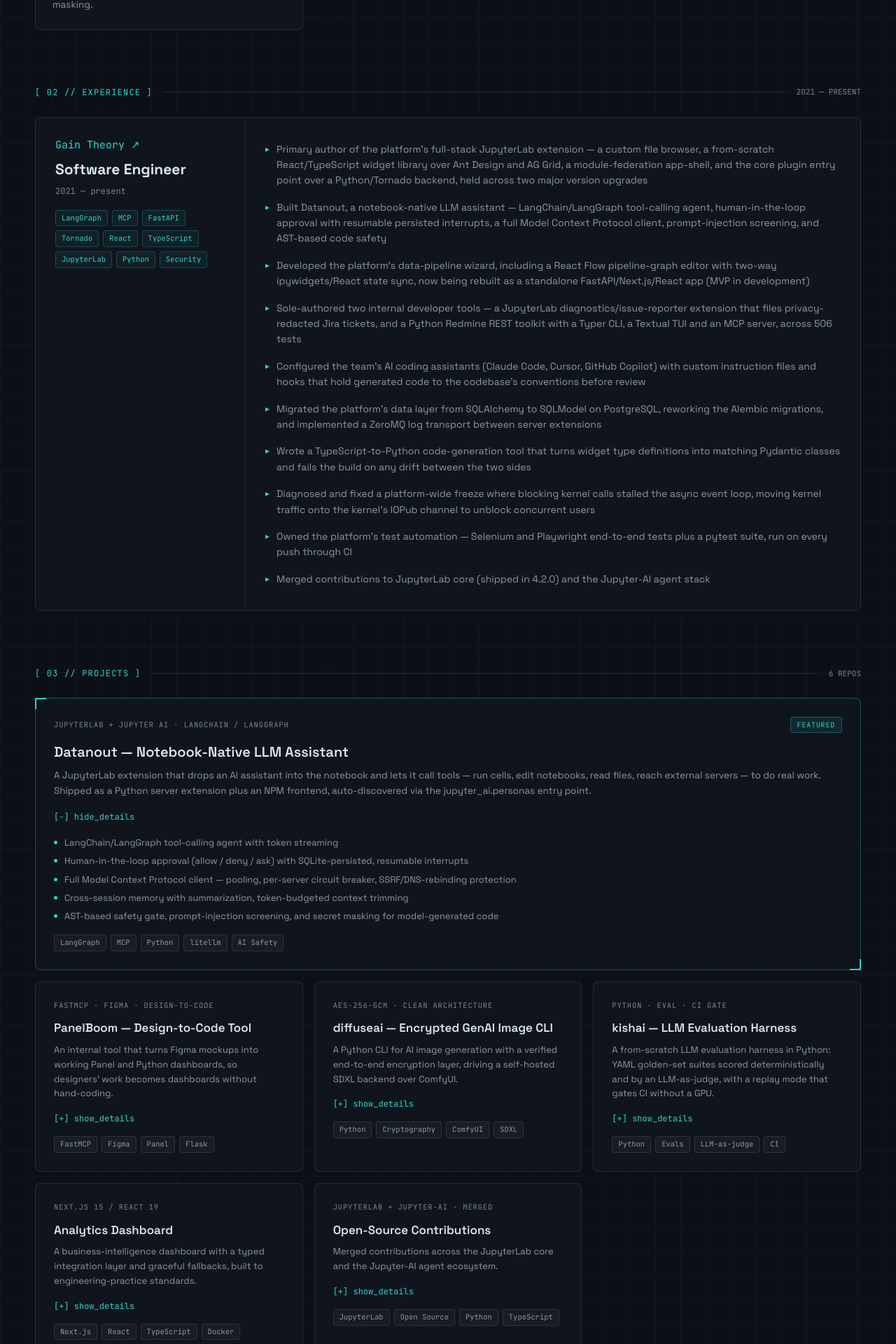
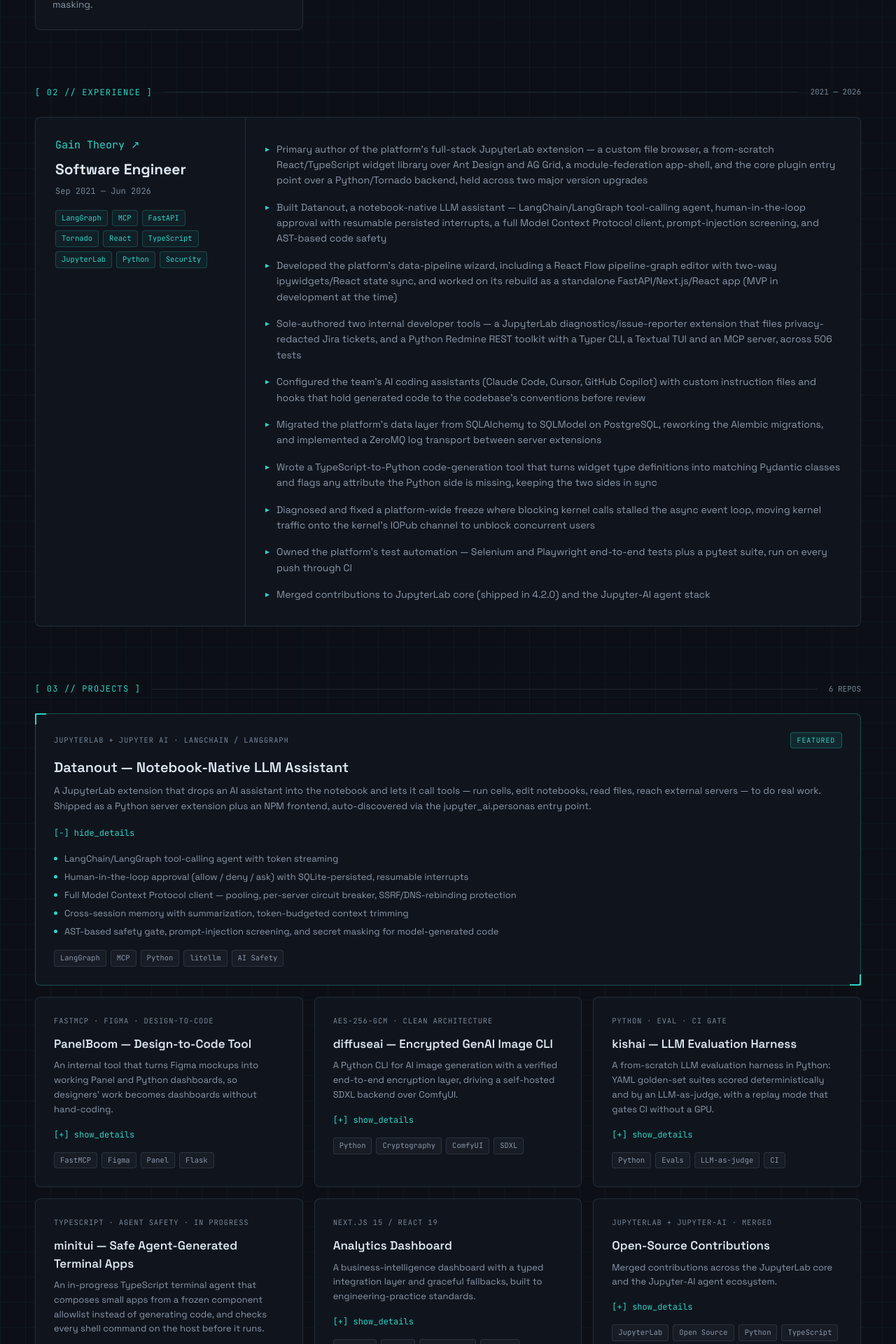
Before and after one commit to erkin98/erkinres, a Next.js app: page / in a window 1280 px wide. Shown: the part 1380-3300 px from the top of the page at 70% size. Built offline with nearby package versions, Linux system fonts and the light colour scheme.

Commit message:
Show employment end date, add minitui and 2026 entry

```diff
--- a/components/changelog-section.tsx
+++ b/components/changelog-section.tsx
@@ -28,6 +28,11 @@
     title: "Datanout + merged OSS",
     text: "Notebook-native LLM agent; merged PRs into JupyterLab core and Jupyter-AI.",
   },
+  {
+    year: "2026",
+    title: "minitui, open to work",
+    text: "Employment at Gain Theory ended in June. Building minitui (TypeScript, in progress) and the kishai evaluation harness; open to remote roles.",
+  },
 ]
 
 export default function ChangelogSection() {
@@ -40,7 +45,7 @@
             [ 05 // CHANGELOG ]
           </span>
           <span style={{ flex: 1, height: 1, background: "rgba(148,168,190,.14)" }} />
-          <span style={{ fontFamily: "var(--font-mono)", fontSize: 11, color: "#758495" }}>2021 → 2025</span>
+          <span style={{ fontFamily: "var(--font-mono)", fontSize: 11, color: "#758495" }}>2021 → 2026</span>
         </div>
 
         <div style={{ display: "grid", gridTemplateColumns: "repeat(auto-fit,minmax(200px,1fr))", gap: 18 }}>
--- a/components/experience-section.tsx
+++ b/components/experience-section.tsx
@@ -5,11 +5,11 @@
 const BULLETS = [
   "Primary author of the platform's full-stack JupyterLab extension — a custom file browser, a from-scratch React/TypeScript widget library over Ant Design and AG Grid, a module-federation app-shell, and the core plugin entry point over a Python/Tornado backend, held across two major version upgrades",
   "Built Datanout, a notebook-native LLM assistant — LangChain/LangGraph tool-calling agent, human-in-the-loop approval with resumable persisted interrupts, a full Model Context Protocol client, prompt-injection screening, and AST-based code safety",
-  "Developed the platform's data-pipeline wizard, including a React Flow pipeline-graph editor with two-way ipywidgets/React state sync, now being rebuilt as a standalone FastAPI/Next.js/React app (MVP in development)",
+  "Developed the platform's data-pipeline wizard, including a React Flow pipeline-graph editor with two-way ipywidgets/React state sync, and worked on its rebuild as a standalone FastAPI/Next.js/React app (MVP in development at the time)",
   "Sole-authored two internal developer tools — a JupyterLab diagnostics/issue-reporter extension that files privacy-redacted Jira tickets, and a Python Redmine REST toolkit with a Typer CLI, a Textual TUI and an MCP server, across 506 tests",
   "Configured the team's AI coding assistants (Claude Code, Cursor, GitHub Copilot) with custom instruction files and hooks that hold generated code to the codebase's conventions before review",
   "Migrated the platform's data layer from SQLAlchemy to SQLModel on PostgreSQL, reworking the Alembic migrations, and implemented a ZeroMQ log transport between server extensions",
-  "Wrote a TypeScript-to-Python code-generation tool that turns widget type definitions into matching Pydantic classes and fails the build on any drift between the two sides",
+  "Wrote a TypeScript-to-Python code-generation tool that turns widget type definitions into matching Pydantic classes and flags any attribute the Python side is missing, keeping the two sides in sync",
   "Diagnosed and fixed a platform-wide freeze where blocking kernel calls stalled the async event loop, moving kernel traffic onto the kernel's IOPub channel to unblock concurrent users",
   "Owned the platform's test automation — Selenium and Playwright end-to-end tests plus a pytest suite, run on every push through CI",
   "Merged contributions to JupyterLab core (shipped in 4.2.0) and the Jupyter-AI agent stack",
@@ -25,7 +25,7 @@
             [ 02 // EXPERIENCE ]
           </span>
           <span style={{ flex: 1, height: 1, background: "rgba(148,168,190,.14)" }} />
-          <span style={{ fontFamily: "var(--font-mono)", fontSize: 11, color: "#758495" }}>2021 — PRESENT</span>
+          <span style={{ fontFamily: "var(--font-mono)", fontSize: 11, color: "#758495" }}>2021 — 2026</span>
         </div>
 
         <div
@@ -51,7 +51,7 @@
             </p>
             <h3 style={{ margin: "8px 0 6px", fontSize: 21, fontWeight: 700 }}>Software Engineer</h3>
             <p style={{ margin: 0, fontFamily: "var(--font-mono)", fontSize: 12, color: "#758495" }}>
-              2021 — present
+              Sep 2021 — Jun 2026
             </p>
             <div style={{ display: "flex", flexWrap: "wrap", gap: 6, marginTop: 18 }}>
               {TAGS.map((tag) => (
--- a/components/projects-section.tsx
+++ b/components/projects-section.tsx
@@ -64,6 +64,19 @@
       "Strict MyPy typing and Ruff via uv / just tooling",
     ],
     tags: ["Python", "Evals", "LLM-as-judge", "CI"],
+  },
+  {
+    eyebrow: "TYPESCRIPT · AGENT SAFETY · IN PROGRESS",
+    title: "minitui — Safe Agent-Generated Terminal Apps",
+    summary:
+      "An in-progress TypeScript terminal agent that composes small apps from a frozen component allowlist instead of generating code, and checks every shell command on the host before it runs.",
+    details: [
+      "Host-side shell permission engine: tree-sitter-bash parser, deny-first rules, a non-overridable floor for network egress, secret reads and recursive deletes",
+      "Spec validation with a repair loop, and a streaming agent loop on the Vercel AI SDK",
+      "ANSI/OSC output sanitizer as the single chokepoint for untrusted terminal text",
+      "Nine-package monorepo with import-boundary lint and about 3,000 tests",
+    ],
+    tags: ["TypeScript", "Ink", "Agent Safety", "tree-sitter"],
   },
   {
     eyebrow: "NEXT.JS 15 / REACT 19",
```
